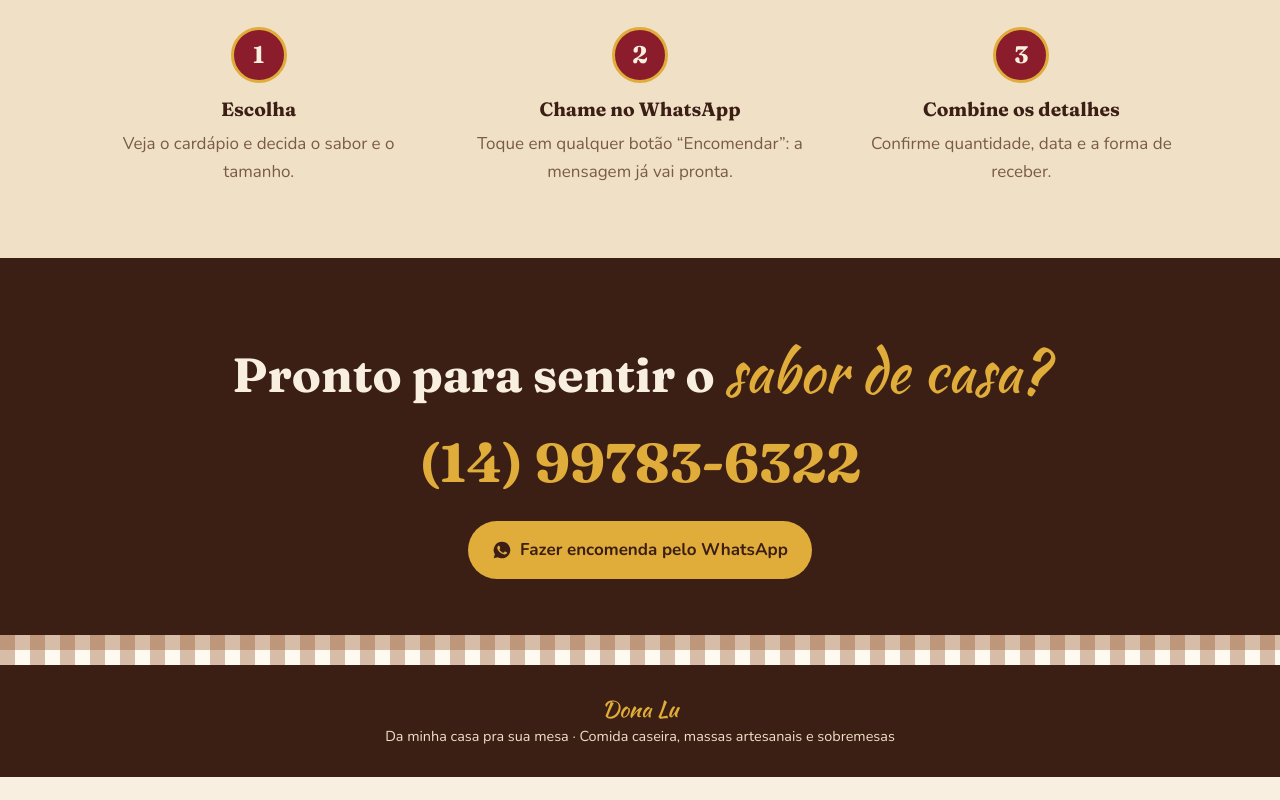
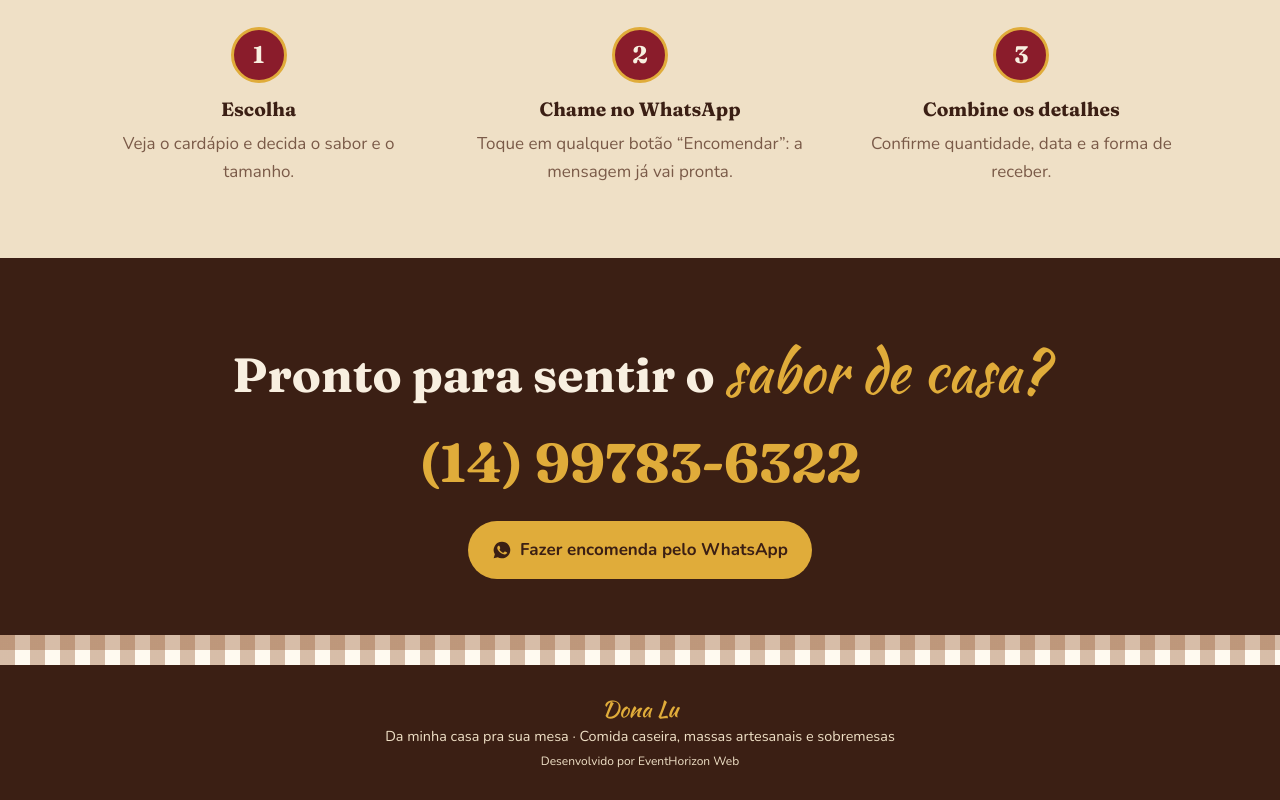
Before and after one commit to tiagocosta02071221-cmyk/Dona-Lu-WebSite, a plain HTML site: page index.html in a window 1280 px wide. Shown: the part 3923-4723 px from the top of the page. Before the commit the page ends 4700 px from the top, so only its background shows below. Drawn offline with nearby package versions, Linux system fonts and the light colour scheme.

Commit message:
Update4 Dona Lu website

```diff
--- a/index.html
+++ b/index.html
@@ -92,7 +92,7 @@
 <div class="xadrez"></div></section>
 </main>
 
-<footer><b>Dona Lu</b><br>Da minha casa pra sua mesa · Comida caseira, massas artesanais e sobremesas</footer>
+<footer><b>Dona Lu</b><br>Da minha casa pra sua mesa · Comida caseira, massas artesanais e sobremesas<br><small>Desenvolvido por EventHorizon Web</small></footer>
 
 <a class="fab" data-wa aria-label="Chamar no WhatsApp"><svg viewBox="0 0 24 24"><use href="#wa"/></svg></a>
 <svg width="0" height="0" style="position:absolute" aria-hidden="true"><symbol id="wa" viewBox="0 0 24 24"><path d="M12 2a10 10 0 0 0-8.6 15.1L2 22l5-1.3A10 10 0 1 0 12 2zm5.2 14.1c-.2.6-1.3 1.2-1.8 1.2-.5.1-1 .2-3.3-.7-2.8-1.2-4.6-4-4.7-4.2-.1-.2-1.1-1.5-1.1-2.8s.7-2 1-2.3c.2-.3.5-.3.7-.3h.5c.2 0 .4 0 .6.5l.8 2c.1.2.1.4 0 .5l-.4.6-.3.4c-.1.1-.3.3-.1.6.2.3.8 1.3 1.8 2.1 1.2 1.1 2.2 1.4 2.5 1.5.3.1.5.1.7-.1l.9-1.1c.2-.3.4-.2.7-.1l1.9.9c.3.1.5.2.5.3.1.2.1.8-.1 1.4z"/></symbol></svg>
```
